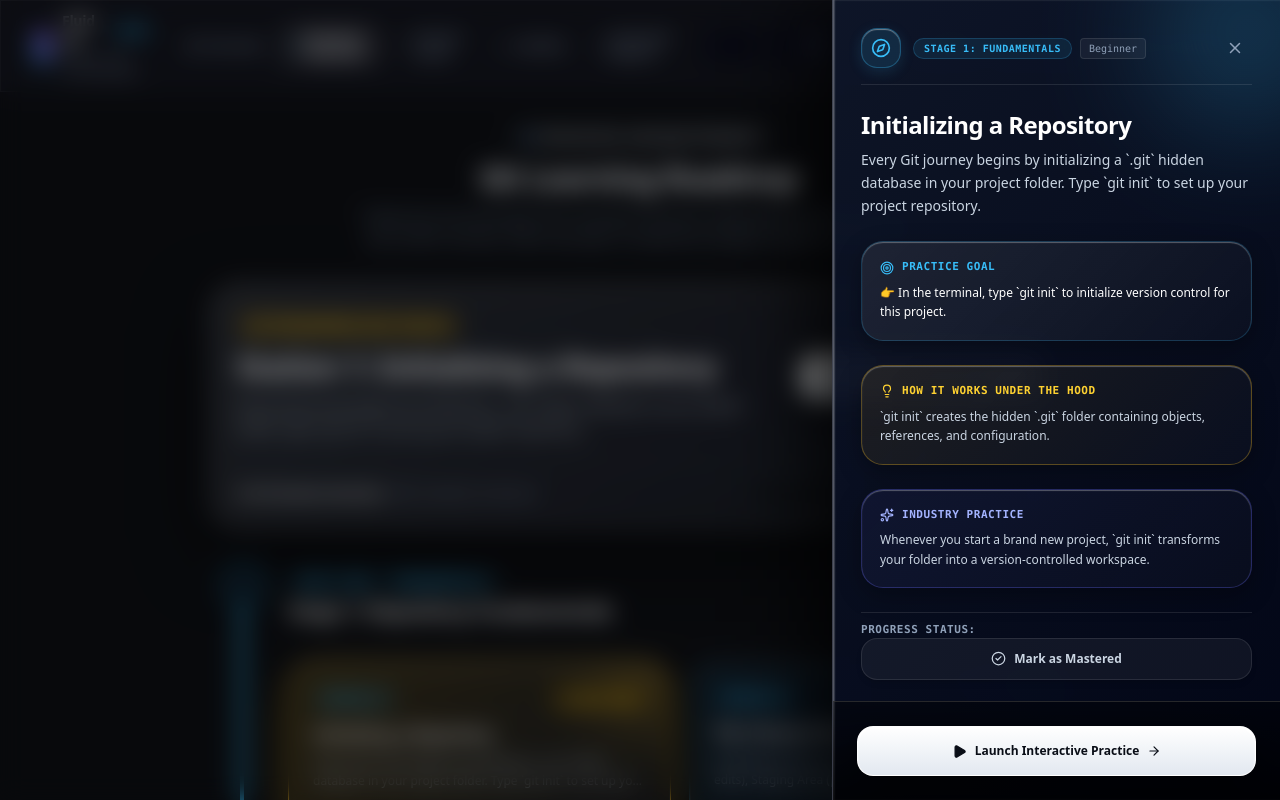
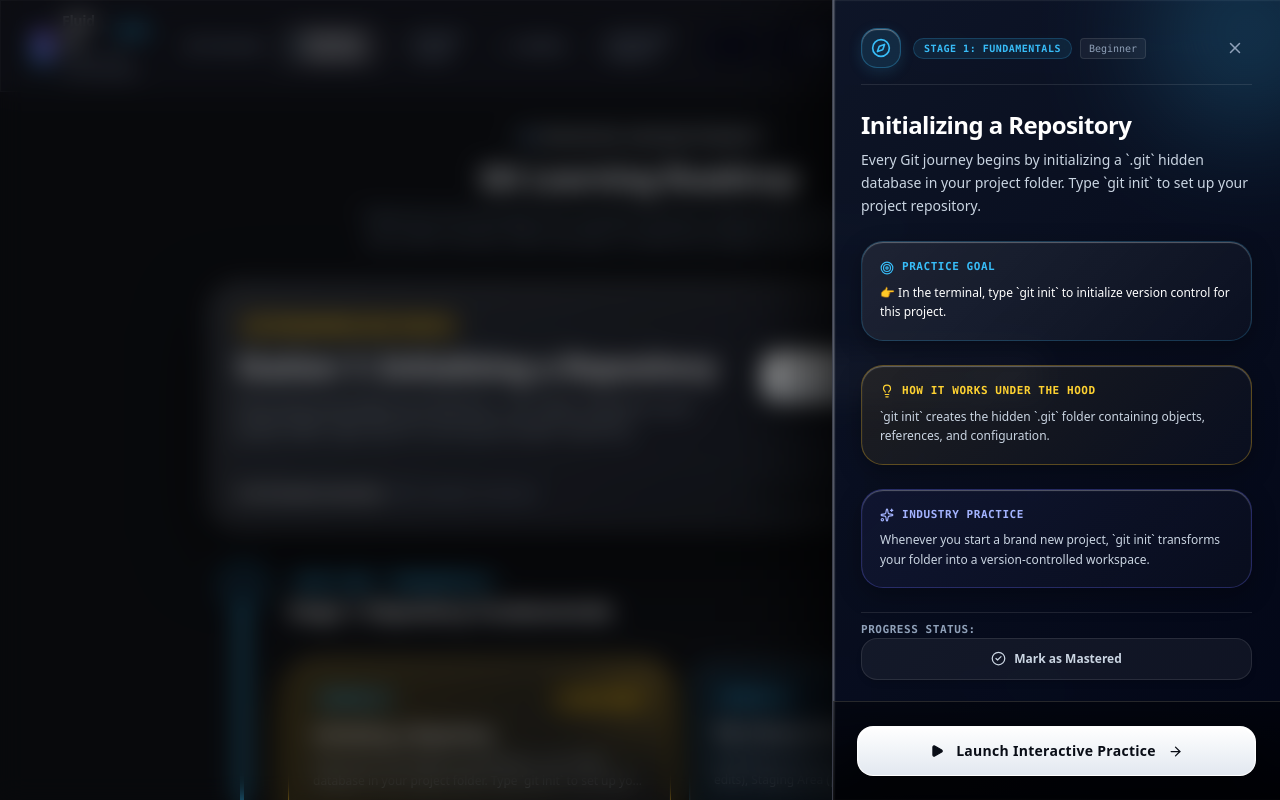
Before and after one commit to Ananth-Sai/Git-Visualizer-Learning-Engine, a Next.js app: page /roadmap in a window 1280 px wide. Both pictures are taken after a click on the element 479 px from the left and 765 px from the top of the page. Shown: the top 800 px of the page. Built offline with nearby package versions, Linux system fonts and the light colour scheme.

Commit message:
style(typography): refine button typography to font-bold text-sm tracking-wide with balanced icon spacing

```diff
--- a/components/landing/RoadmapNodeDrawer.tsx
+++ b/components/landing/RoadmapNodeDrawer.tsx
@@ -195,7 +195,7 @@ export const RoadmapNodeDrawer: React.FC<RoadmapNodeDrawerProps> = ({ lesson, on
           >
             <button
               onClick={handleLaunch}
-              className="w-full py-4 rounded-2xl font-black text-xs transition-all duration-150 flex items-center justify-center gap-2 cursor-pointer shadow-xl hover:brightness-110 active:scale-[0.98]"
+              className="w-full py-3.5 rounded-2xl font-bold text-sm tracking-[0.02em] transition-all duration-150 flex items-center justify-center gap-3 cursor-pointer shadow-xl hover:brightness-105 active:scale-[0.98] group"
               style={{
                 background: 'linear-gradient(180deg, #ffffff 0%, #e2e8f0 100%)',
                 color: '#090d16',
@@ -203,9 +203,9 @@ export const RoadmapNodeDrawer: React.FC<RoadmapNodeDrawerProps> = ({ lesson, on
                 boxShadow: '0 10px 30px rgba(0, 0, 0, 0.4), inset 0 2px 2px rgba(255, 255, 255, 1)',
               }}
             >
-              <Play size={15} fill="#090d16" />
+              <Play size={14} fill="#090d16" />
               <span>Launch Interactive Practice</span>
-              <ArrowRight size={14} />
+              <ArrowRight size={15} className="group-hover:translate-x-1 transition-transform" />
             </button>
           </div>
         </motion.div>
--- a/components/roadmap/FlowchartRoadmap.tsx
+++ b/components/roadmap/FlowchartRoadmap.tsx
@@ -119,7 +119,7 @@ export const FlowchartRoadmap: React.FC = () => {
           <div className="flex flex-col sm:flex-row items-stretch sm:items-center gap-3 shrink-0">
             <button
               onClick={() => handleLaunchLesson(nextRecommendedLesson.id)}
-              className="px-7 py-3.5 rounded-2xl font-black text-xs transition-all duration-150 flex items-center justify-center gap-2 cursor-pointer shadow-xl hover:brightness-110 active:scale-[0.98]"
+              className="px-7 py-3.5 rounded-2xl font-bold text-sm tracking-[0.02em] transition-all duration-150 flex items-center justify-center gap-3 cursor-pointer shadow-xl hover:brightness-105 active:scale-[0.98] group"
               style={{
                 background: 'linear-gradient(180deg, #ffffff 0%, #e2e8f0 100%)',
                 color: '#090d16',
@@ -127,11 +127,11 @@ export const FlowchartRoadmap: React.FC = () => {
                 boxShadow: '0 10px 30px rgba(0, 0, 0, 0.4), inset 0 2px 2px rgba(255, 255, 255, 1)',
               }}
             >
-              <Play size={15} fill="#090d16" />
+              <Play size={14} fill="#090d16" />
               <span>
                 {progressCount === 0 ? 'Depart Station (Level 1)' : 'Board Level ' + (nextIndex + 1)}
               </span>
-              <ArrowRight size={14} />
+              <ArrowRight size={15} className="group-hover:translate-x-1 transition-transform" />
             </button>
           </div>
         </div>
```
